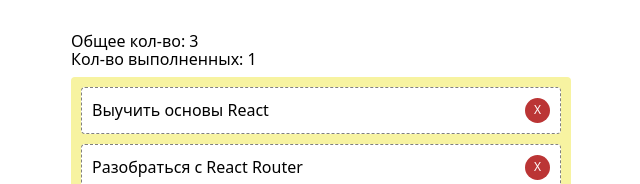
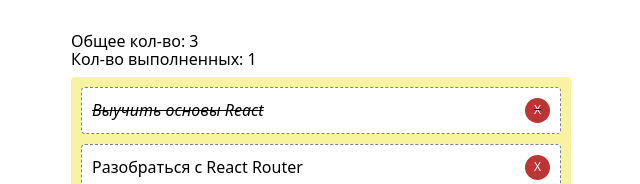
Before and after one commit to YoungSandw1ch/react-training, a React (Create React App) app: page / in a window 1280 px wide. Shown: the top 184 px of the page, without its empty margins (86-726 px from the left). Built offline with nearby package versions, Linux system fonts and the light colour scheme.

Commit message:
todos style add

```diff
--- a/src/Components/Todos/App.jsx
+++ b/src/Components/Todos/App.jsx
@@ -21,6 +21,7 @@ export class App extends Component {
       (acc, t) => (t.completed ? acc + 1 : acc),
       0
     );
+
     return (
       <Box p={5} mx="auto" width="container">
         <Box mb={3}>
--- a/src/Components/Todos/TodoList.jsx
+++ b/src/Components/Todos/TodoList.jsx
@@ -1,10 +1,15 @@
 import styles from './TodoList.module.css';
 
 export const TodoList = ({ todos, deleteTodo }) => {
+  const completedClass = state => {
+    const done = state ? styles.completed : '';
+    return `${styles.todoList__item} ${done}`;
+  };
+
   return (
     <ul className={styles.todoLIst}>
-      {todos.map(({ id, text }) => (
-        <li className={styles.todoList__item} key={id}>
+      {todos.map(({ id, text, completed }) => (
+        <li className={completedClass(completed)} key={id}>
           <p className={styles.todoList__text}>{text}</p>
           <button
             onClick={() => deleteTodo(id)}
--- a/src/Components/Todos/TodoList.module.css
+++ b/src/Components/Todos/TodoList.module.css
@@ -27,6 +27,11 @@
 .todoList__text {
 }
 
+.completed {
+  font-style: italic;
+  text-decoration: line-through;
+}
+
 .todoList__button {
   width: 25px;
   height: 25px;
```
